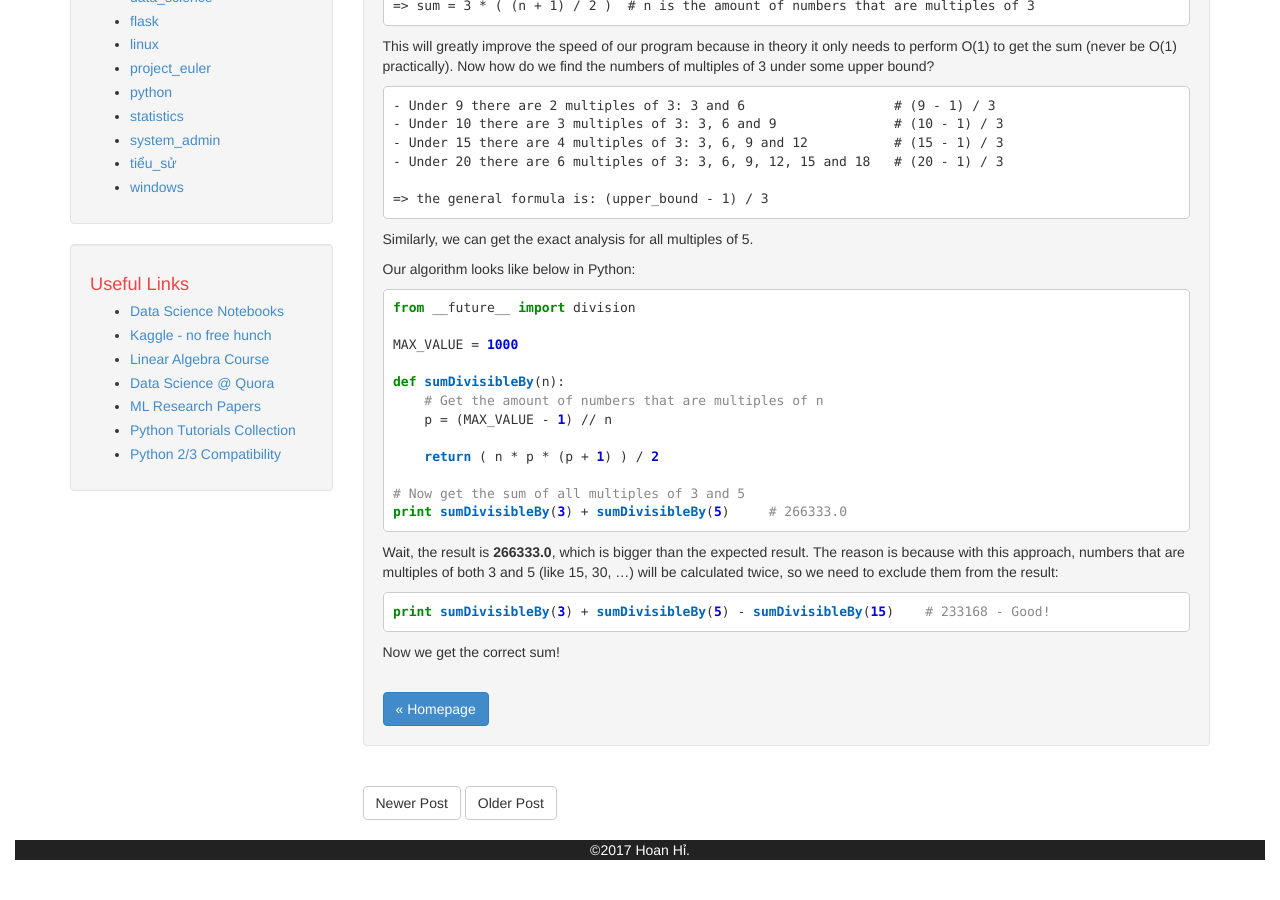
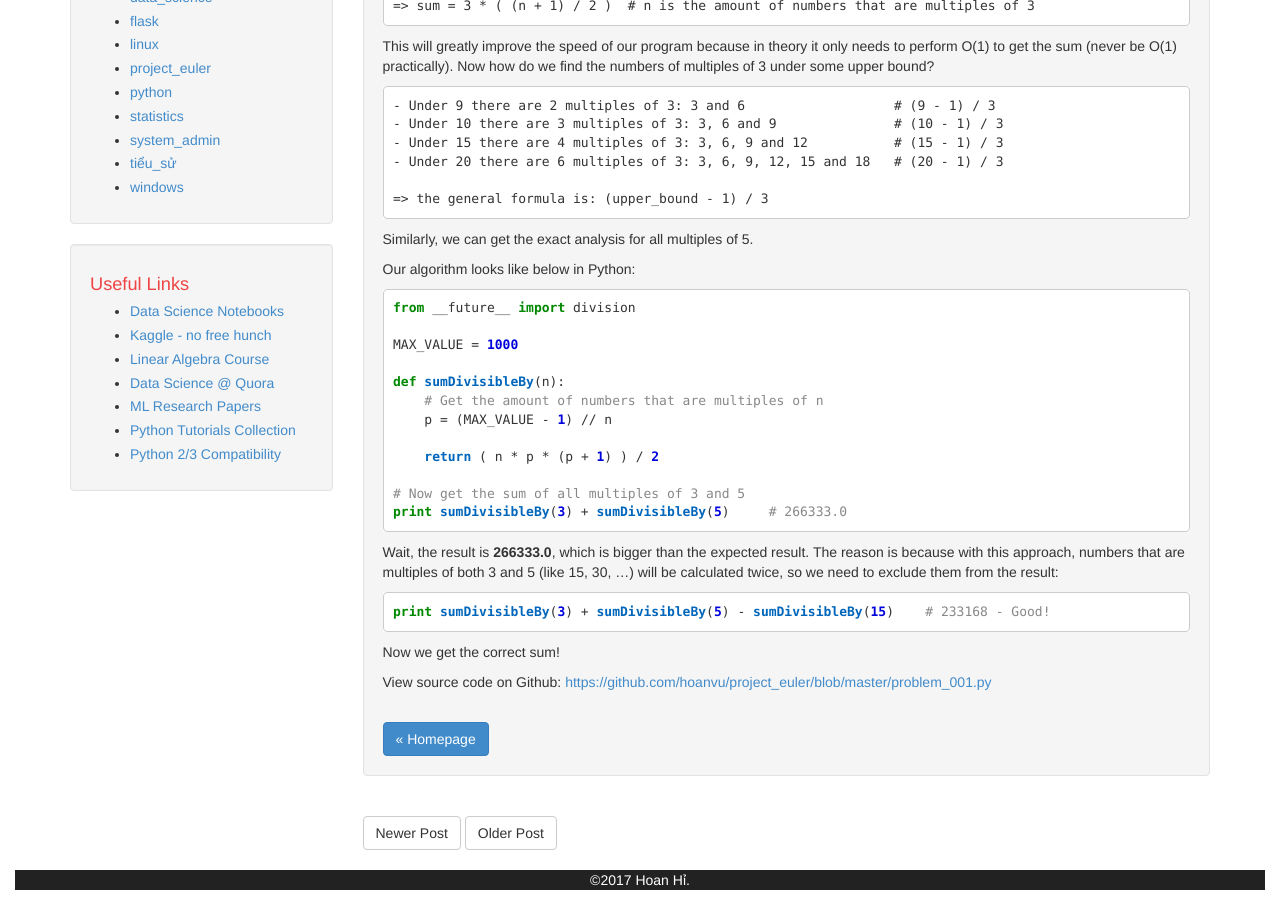
Before and after one commit to hoanvu/hoanvu.github.io, a Jekyll site: the page built from _posts/2017-06-25-project-euler-problem-1.md, in a window 1280 px wide and 900 px high, scrolled down 704 px. Built offline with Jekyll 4.4.1, drawn with Linux system fonts in a browser that asks for light colours; before the commit the page ends 1574 px from its top, so only the background shows below that.

Commit message:
add github link to euler posts

````diff
--- a/_posts/2017-06-25-project-euler-problem-1.md
+++ b/_posts/2017-06-25-project-euler-problem-1.md
@@ -79,3 +79,5 @@ print sumDivisibleBy(3) + sumDivisibleBy(5) - sumDivisibleBy(15)    # 233168 - G
 ```
 
 Now we get the correct sum!
+
+View source code on Github: [https://github.com/hoanvu/project_euler/blob/master/problem_001.py](https://github.com/hoanvu/project_euler/blob/master/problem_001.py)
````
Also changed, not shown: _posts/2017-08-05-project-euler-problem-2.md (+2 -0 lines).
